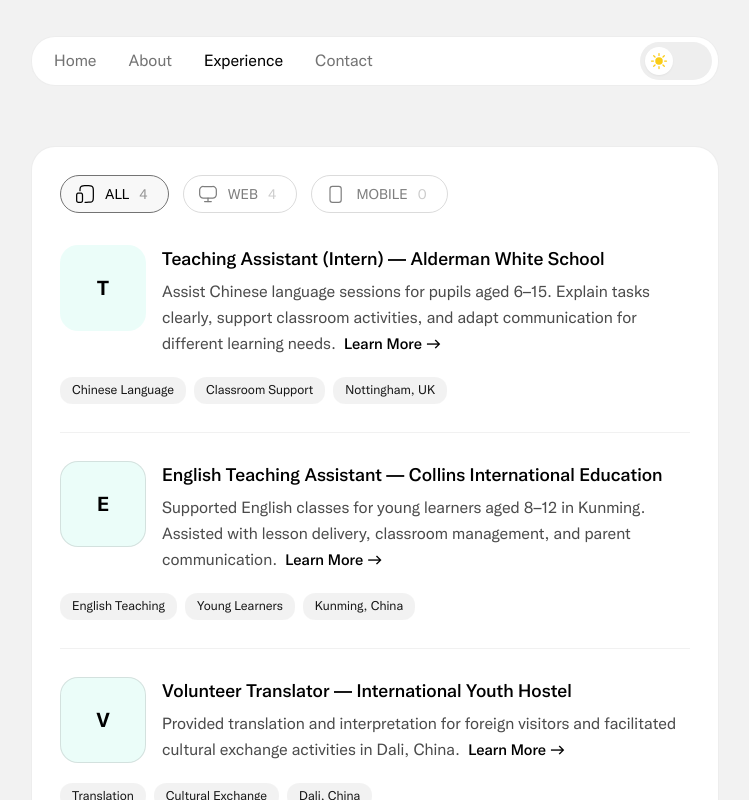
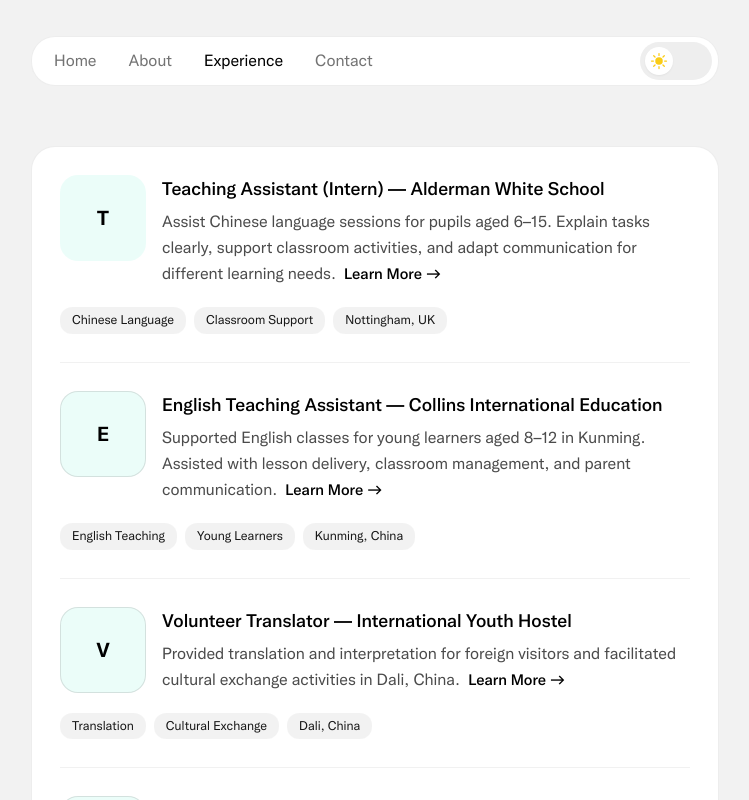
Before and after one commit to Pukakiii/Yang-Jiao-Portfolio, a Next.js app: page /work in a window 1280 px wide. Shown: the top 800 px of the page, without its empty margins (265-1014 px from the left). Built offline with nearby package versions, Linux system fonts and the light colour scheme.

Commit message:
fix: remove dev-portfolio filter tabs from experience page

```diff
--- a/src/components/cards/apps/all-apps.tsx
+++ b/src/components/cards/apps/all-apps.tsx
@@ -1,77 +1,18 @@
 "use client";
 
-import DesktopIcon from "@/assets/icons/desktop";
-import DevicesIcon from "@/assets/icons/devices";
-import MobileIcon from "@/assets/icons/mobile";
 import cardStyle from "@/shared/styles/card";
-import { scrollToTop } from "@/shared/utils/window";
-import { useState } from "react";
 import AppItem from "./app-item";
-import { mobileApps } from "./data/mobile-apps";
 import { webApps } from "./data/web-apps";
 
 function AllAppsList() {
-  const [selected, setSelected] = useState("ALL");
-  const filters = [
-    {
-      name: "ALL",
-      icon: <DevicesIcon />,
-    },
-    {
-      name: "WEB",
-      icon: <DesktopIcon />,
-    },
-    {
-      name: "MOBILE",
-      icon: <MobileIcon />,
-    },
-  ];
-  const list =
-    selected == "WEB"
-      ? webApps
-      : selected == "MOBILE"
-      ? mobileApps
-      : [...webApps, ...mobileApps];
-
   return (
     <div className={cardStyle + "mt-5 !p-1"}>
       <div className="h-6" />
-      <div className="flex flex-wrap gap-3.5 sm:sticky sm:!z-50 top-[26px] bg-white dark:bg-dark px-6 rounded-full">
-        {filters.map((filter) => (
-          <button
-            type="button"
-            onClick={() => {
-              scrollToTop();
-              setSelected(filter.name);
-            }}
-            key={filter.name}
-            className={
-              "flex items-center justify-start opacity-50 border rounded-full pl-3.5 pr-5 py-2 hover:opacity-100 border-neutral-500/50 hover:border-neutral-500 " +
-              (selected == filter.name
-                ? "!bg-neutral-500/5 !border-neutral-500 !opacity-100"
-                : "")
-            }
-          >
-            {filter.icon}
-            <div className="w-2.5" />
-            <p className="text-sm font-normal">{filter.name}</p>
-            <div className="w-2.5" />
-            <p className="text-sm font-normal opacity-40">
-              {filter.name == "WEB"
-                ? webApps.length
-                : filter.name == "MOBILE"
-                ? mobileApps.length
-                : webApps.length + mobileApps.length}
-            </p>
-          </button>
-        ))}
-      </div>
-      <div className="h-8" />
       <div className="flex flex-wrap content-center gap-7 px-6">
-        {list.map((card, index) => (
+        {webApps.map((card, index) => (
           <AppItem
             key={card.title}
-            hideBottomBorder={index === list.length - 1}
+            hideBottomBorder={index === webApps.length - 1}
             card={card}
           />
         ))}
```
